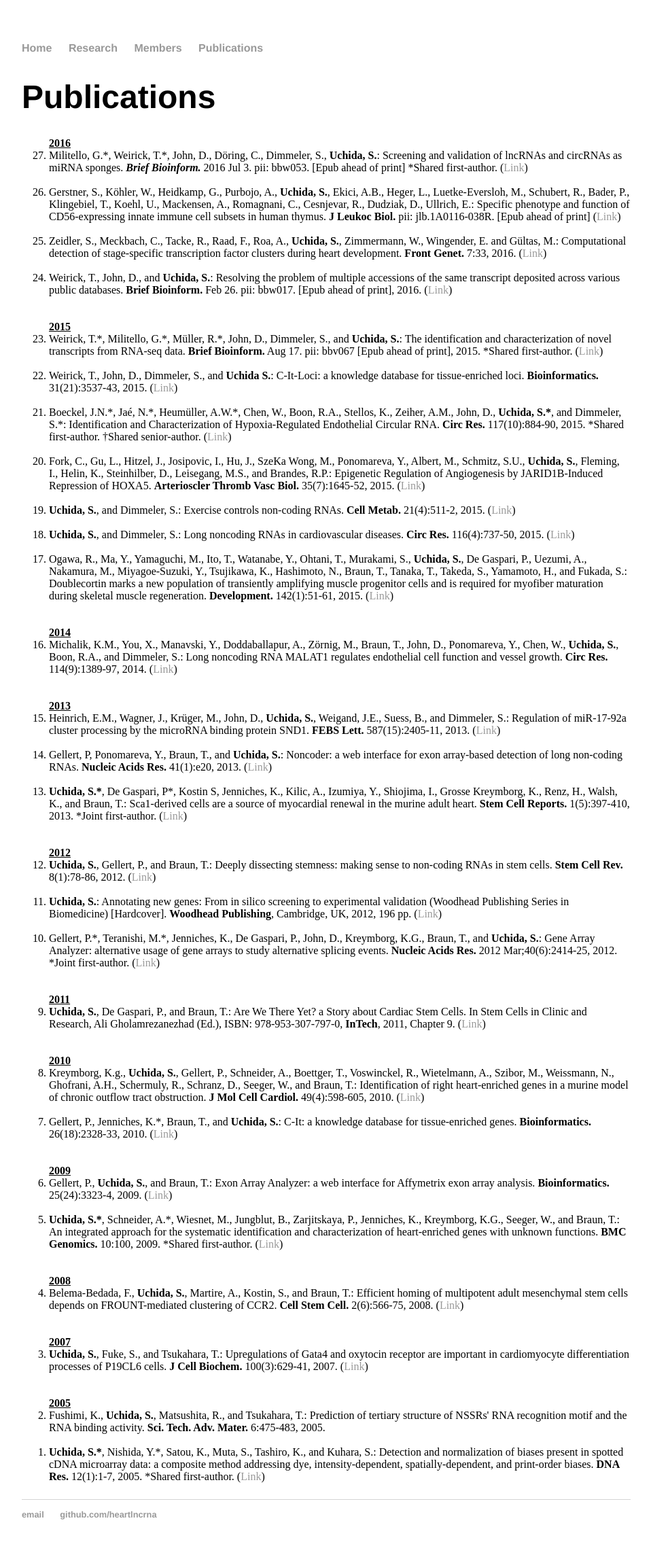
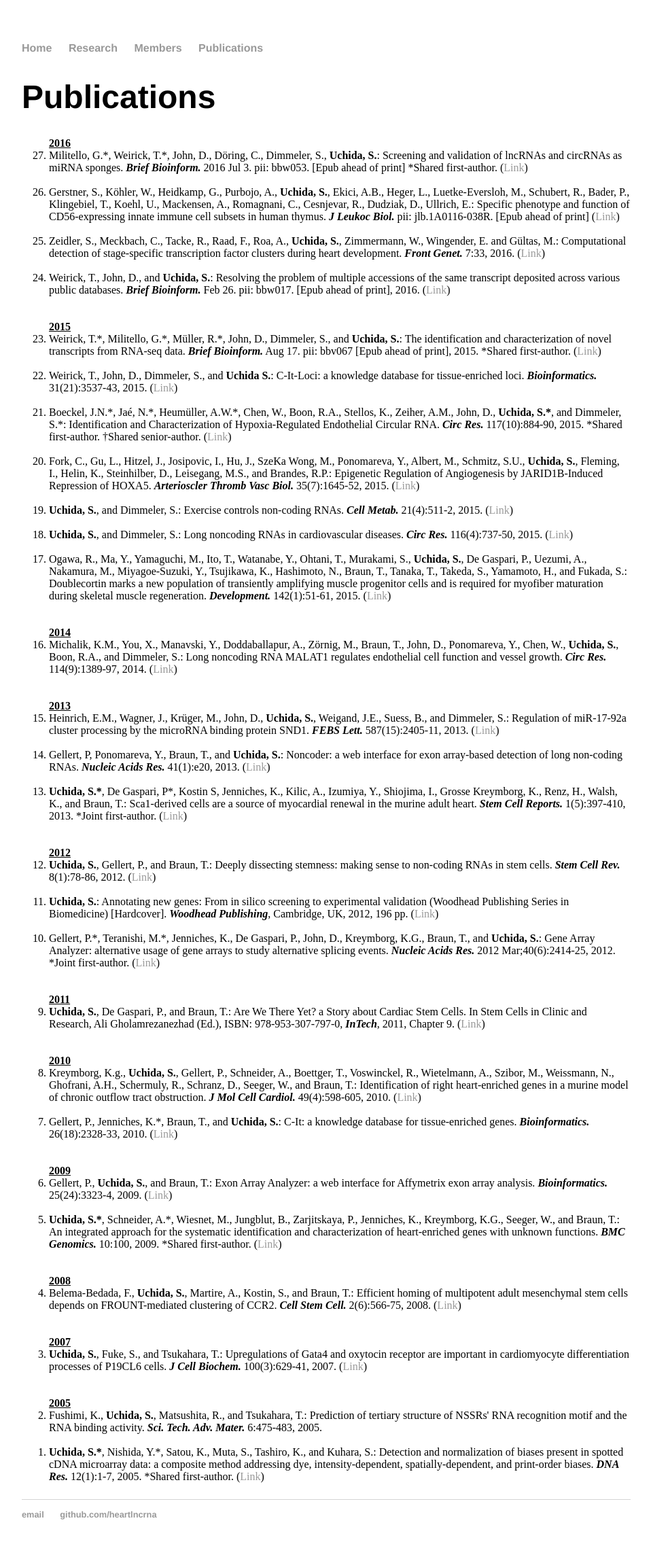
Before and after one commit to heartlncrna/heartlncrna.github.io, a Jekyll site: the page publications/pub_list.html, which Jekyll copies as it is, in a window 1280 px wide. Shown: the whole page at 68% size, without its empty margins (160-1118 px from the left). Built offline with Jekyll 4.4.1, drawn with Linux system fonts in a browser that asks for light colours.

Commit message:
Update pub_list.html

```diff
--- a/publications/pub_list.html
+++ b/publications/pub_list.html
@@ -30,87 +30,87 @@
 			<strong><u> 2016 </u></strong>
 				<li>Militello, G.*, Weirick, T.*, John, D., Döring, C., Dimmeler, S., <b>Uchida, S.</b>: Screening and validation of lncRNAs and circRNAs as miRNA sponges. <b><i>Brief Bioinform.</i></b> 2016 Jul 3. pii: bbw053. [Epub ahead of print] *Shared first-author. (<a href="http://bib.oxfordjournals.org/content/early/2016/07/02/bib.bbw053.abstract"><span class="ptHyperlink">Link</span></a>)</li>
 			<br>
-				<li>Gerstner, S., Köhler, W., Heidkamp, G., Purbojo, A., <b>Uchida, S.</b>, Ekici, A.B., Heger, L., Luetke-Eversloh, M., Schubert, R., Bader, P., Klingebiel, T., Koehl, U., Mackensen, A., Romagnani, C., Cesnjevar, R., Dudziak, D., Ullrich, E.: Specific phenotype and function of CD56-expressing innate immune cell subsets in human thymus. <b>J Leukoc Biol.</b> pii: jlb.1A0116-038R. [Epub ahead of print] (<a href="http://www.jleukbio.org/content/early/2016/06/28/jlb.1A0116-038R.abstract"><span class="ptHyperlink">Link</span></a>)</li>
+				<li>Gerstner, S., Köhler, W., Heidkamp, G., Purbojo, A., <b>Uchida, S.</b>, Ekici, A.B., Heger, L., Luetke-Eversloh, M., Schubert, R., Bader, P., Klingebiel, T., Koehl, U., Mackensen, A., Romagnani, C., Cesnjevar, R., Dudziak, D., Ullrich, E.: Specific phenotype and function of CD56-expressing innate immune cell subsets in human thymus. <b><i>J Leukoc Biol.</i></b> pii: jlb.1A0116-038R. [Epub ahead of print] (<a href="http://www.jleukbio.org/content/early/2016/06/28/jlb.1A0116-038R.abstract"><span class="ptHyperlink">Link</span></a>)</li>
 			<br>
-				<li>Zeidler, S., Meckbach, C., Tacke, R., Raad, F., Roa, A., <b>Uchida, S.</b>, Zimmermann, W., Wingender, E. and Gültas, M.: Computational detection of stage-specific transcription factor clusters during heart development. <b>Front Genet.</b> 7:33, 2016. (<a href="http://journal.frontiersin.org/article/10.3389/fgene.2016.00033/full"><span class="ptHyperlink">Link</span></a>)</li>
+				<li>Zeidler, S., Meckbach, C., Tacke, R., Raad, F., Roa, A., <b>Uchida, S.</b>, Zimmermann, W., Wingender, E. and Gültas, M.: Computational detection of stage-specific transcription factor clusters during heart development. <b><i>Front Genet.</i></b> 7:33, 2016. (<a href="http://journal.frontiersin.org/article/10.3389/fgene.2016.00033/full"><span class="ptHyperlink">Link</span></a>)</li>
 			<br>
-				<li>Weirick, T., John, D., and <b>Uchida, S.</b>: Resolving the problem of multiple accessions of the same transcript deposited across various public databases. <b>Brief Bioinform.</b> Feb 26. pii: bbw017. [Epub ahead of print], 2016. (<a href="http://bib.oxfordjournals.org/content/early/2016/02/20/bib.bbw017.abstract"><span class="ptHyperlink">Link</span></a>)</li>
+				<li>Weirick, T., John, D., and <b>Uchida, S.</b>: Resolving the problem of multiple accessions of the same transcript deposited across various public databases. <b><i>Brief Bioinform.</i></b> Feb 26. pii: bbw017. [Epub ahead of print], 2016. (<a href="http://bib.oxfordjournals.org/content/early/2016/02/20/bib.bbw017.abstract"><span class="ptHyperlink">Link</span></a>)</li>
 			<br>
 			<br>
 
 			<strong><u> 2015 </u></strong>
-				<li>Weirick, T.*, Militello, G.*, Müller, R.*, John, D., Dimmeler, S., and <b>Uchida, S.</b>: The identification and characterization of novel transcripts from RNA-seq data. <b>Brief Bioinform.</b> Aug 17. pii: bbv067 [Epub ahead of print], 2015. *Shared first-author. (<a href="http://bib.oxfordjournals.org/content/early/2015/08/13/bib.bbv067.abstract"><span class="ptHyperlink">Link</span></a>)</li>
+				<li>Weirick, T.*, Militello, G.*, Müller, R.*, John, D., Dimmeler, S., and <b>Uchida, S.</b>: The identification and characterization of novel transcripts from RNA-seq data. <b><i>Brief Bioinform.</i></b> Aug 17. pii: bbv067 [Epub ahead of print], 2015. *Shared first-author. (<a href="http://bib.oxfordjournals.org/content/early/2015/08/13/bib.bbv067.abstract"><span class="ptHyperlink">Link</span></a>)</li>
 			<br>
-				<li>Weirick, T., John, D., Dimmeler, S., and <b>Uchida S.</b>: C-It-Loci: a knowledge database for tissue-enriched loci. <b>Bioinformatics.</b> 31(21):3537-43, 2015. (<a href="http://bioinformatics.oxfordjournals.org/content/31/21/3537.long"><span class="ptHyperlink">Link</span></a>)</li>
+				<li>Weirick, T., John, D., Dimmeler, S., and <b>Uchida S.</b>: C-It-Loci: a knowledge database for tissue-enriched loci. <b><i>Bioinformatics.</i></b> 31(21):3537-43, 2015. (<a href="http://bioinformatics.oxfordjournals.org/content/31/21/3537.long"><span class="ptHyperlink">Link</span></a>)</li>
 			<br>
-				<li>Boeckel, J.N.*, Jaé, N.*, Heumüller, A.W.*, Chen, W., Boon, R.A., Stellos, K., Zeiher, A.M., John, D., <b>Uchida, S.*</b>, and Dimmeler, S.*: Identification and Characterization of Hypoxia-Regulated Endothelial Circular RNA. <b>Circ Res.</b> 117(10):884-90, 2015. *Shared first-author. †Shared senior-author. (<a href="http://circres.ahajournals.org/content/117/10/884.long"><span class="ptHyperlink">Link</span></a>)</li>
+				<li>Boeckel, J.N.*, Jaé, N.*, Heumüller, A.W.*, Chen, W., Boon, R.A., Stellos, K., Zeiher, A.M., John, D., <b>Uchida, S.*</b>, and Dimmeler, S.*: Identification and Characterization of Hypoxia-Regulated Endothelial Circular RNA. <b><i>Circ Res.</i></b> 117(10):884-90, 2015. *Shared first-author. †Shared senior-author. (<a href="http://circres.ahajournals.org/content/117/10/884.long"><span class="ptHyperlink">Link</span></a>)</li>
 			<br>
-				<li>Fork, C., Gu, L., Hitzel, J., Josipovic, I., Hu, J., SzeKa Wong, M., Ponomareva, Y., Albert, M., Schmitz, S.U., <b>Uchida, S.</b>, Fleming, I., Helin, K., Steinhilber, D., Leisegang, M.S., and Brandes, R.P.: Epigenetic Regulation of Angiogenesis by JARID1B-Induced Repression of HOXA5. <b>Arterioscler Thromb Vasc Biol.</b> 35(7):1645-52, 2015. (<a href="http://atvb.ahajournals.org/content/35/7/1645.long"><span class="ptHyperlink">Link</span></a>)</li>
+				<li>Fork, C., Gu, L., Hitzel, J., Josipovic, I., Hu, J., SzeKa Wong, M., Ponomareva, Y., Albert, M., Schmitz, S.U., <b>Uchida, S.</b>, Fleming, I., Helin, K., Steinhilber, D., Leisegang, M.S., and Brandes, R.P.: Epigenetic Regulation of Angiogenesis by JARID1B-Induced Repression of HOXA5. <b><i>Arterioscler Thromb Vasc Biol.</i></b> 35(7):1645-52, 2015. (<a href="http://atvb.ahajournals.org/content/35/7/1645.long"><span class="ptHyperlink">Link</span></a>)</li>
 			<br>
-				<li><b>Uchida, S.</b>, and Dimmeler, S.: Exercise controls non-coding RNAs. <b>Cell Metab.</b> 21(4):511-2, 2015. (<a href="http://www.sciencedirect.com/science/article/pii/S1550413115001175"><span class="ptHyperlink">Link</span></a>)</li>
+				<li><b>Uchida, S.</b>, and Dimmeler, S.: Exercise controls non-coding RNAs. <b><i>Cell Metab.</i></b> 21(4):511-2, 2015. (<a href="http://www.sciencedirect.com/science/article/pii/S1550413115001175"><span class="ptHyperlink">Link</span></a>)</li>
 			<br>
-				<li><b>Uchida, S.</b>, and Dimmeler, S.: Long noncoding RNAs in cardiovascular diseases. <b>Circ Res.</b> 116(4):737-50, 2015. (<a href="http://circres.ahajournals.org/content/116/4/737.long"><span class="ptHyperlink">Link</span></a>)</li>
+				<li><b>Uchida, S.</b>, and Dimmeler, S.: Long noncoding RNAs in cardiovascular diseases. <b><i>Circ Res.</i></b> 116(4):737-50, 2015. (<a href="http://circres.ahajournals.org/content/116/4/737.long"><span class="ptHyperlink">Link</span></a>)</li>
 			<br>
-				<li>Ogawa, R., Ma, Y., Yamaguchi, M., Ito, T., Watanabe, Y., Ohtani, T., Murakami, S., <b>Uchida, S.</b>, De Gaspari, P., Uezumi, A., Nakamura, M., Miyagoe-Suzuki, Y., Tsujikawa, K., Hashimoto, N., Braun, T., Tanaka, T., Takeda, S., Yamamoto, H., and Fukada, S.: Doublecortin marks a new population of transiently amplifying muscle progenitor cells and is required for myofiber maturation during skeletal muscle regeneration. <b>Development.</b> 142(1):51-61, 2015. (<a href="http://dev.biologists.org/content/142/1/51.long"><span class="ptHyperlink">Link</span></a>)</li>
+				<li>Ogawa, R., Ma, Y., Yamaguchi, M., Ito, T., Watanabe, Y., Ohtani, T., Murakami, S., <b>Uchida, S.</b>, De Gaspari, P., Uezumi, A., Nakamura, M., Miyagoe-Suzuki, Y., Tsujikawa, K., Hashimoto, N., Braun, T., Tanaka, T., Takeda, S., Yamamoto, H., and Fukada, S.: Doublecortin marks a new population of transiently amplifying muscle progenitor cells and is required for myofiber maturation during skeletal muscle regeneration. <b><i>Development.</i></b> 142(1):51-61, 2015. (<a href="http://dev.biologists.org/content/142/1/51.long"><span class="ptHyperlink">Link</span></a>)</li>
 			<br>
 			<br>
 
 			<strong><u> 2014 </u></strong>
-				<li>Michalik, K.M., You, X., Manavski, Y., Doddaballapur, A., Zörnig, M., Braun, T., John, D., Ponomareva, Y., Chen, W., <b>Uchida, S.</b>, Boon, R.A., and Dimmeler, S.: Long noncoding RNA MALAT1 regulates endothelial cell function and vessel growth. <b>Circ Res.</b> 114(9):1389-97, 2014. (<a href="http://circres.ahajournals.org/content/114/9/1389.long"><span class="ptHyperlink">Link</span></a>)</li>
+				<li>Michalik, K.M., You, X., Manavski, Y., Doddaballapur, A., Zörnig, M., Braun, T., John, D., Ponomareva, Y., Chen, W., <b>Uchida, S.</b>, Boon, R.A., and Dimmeler, S.: Long noncoding RNA MALAT1 regulates endothelial cell function and vessel growth. <b><i>Circ Res.</i></b> 114(9):1389-97, 2014. (<a href="http://circres.ahajournals.org/content/114/9/1389.long"><span class="ptHyperlink">Link</span></a>)</li>
 			<br>
 			<br>
 
 			<strong><u> 2013 </u></strong>
-				<li>Heinrich, E.M., Wagner, J., Krüger, M., John, D., <b>Uchida, S.</b>, Weigand, J.E., Suess, B., and Dimmeler, S.: Regulation of miR-17-92a cluster processing by the microRNA binding protein SND1. <b>FEBS Lett.</b> 587(15):2405-11, 2013. (<a href="http://www.sciencedirect.com/science/article/pii/S0014579313004547"><span class="ptHyperlink">Link</span></a>)</li>
+				<li>Heinrich, E.M., Wagner, J., Krüger, M., John, D., <b>Uchida, S.</b>, Weigand, J.E., Suess, B., and Dimmeler, S.: Regulation of miR-17-92a cluster processing by the microRNA binding protein SND1. <b><i>FEBS Lett.</i></b> 587(15):2405-11, 2013. (<a href="http://www.sciencedirect.com/science/article/pii/S0014579313004547"><span class="ptHyperlink">Link</span></a>)</li>
 			<br>
-				<li>Gellert, P, Ponomareva, Y., Braun, T., and <b>Uchida, S.</b>: Noncoder: a web interface for exon array-based detection of long non-coding RNAs. <b>Nucleic Acids Res.</b> 41(1):e20, 2013. (<a href="http://nar.oxfordjournals.org/content/41/1/e20.long"><span class="ptHyperlink">Link</span></a>)</li>
+				<li>Gellert, P, Ponomareva, Y., Braun, T., and <b>Uchida, S.</b>: Noncoder: a web interface for exon array-based detection of long non-coding RNAs. <b><i>Nucleic Acids Res.</i></b> 41(1):e20, 2013. (<a href="http://nar.oxfordjournals.org/content/41/1/e20.long"><span class="ptHyperlink">Link</span></a>)</li>
 			<br>
-				<li><b>Uchida, S.*</b>, De Gaspari, P*, Kostin S, Jenniches, K., Kilic, A., Izumiya, Y., Shiojima, I., Grosse Kreymborg, K., Renz, H., Walsh, K., and Braun, T.: Sca1-derived cells are a source of myocardial renewal in the murine adult heart. <b>Stem Cell Reports.</b> 1(5):397-410, 2013. *Joint first-author. (<a href="http://www.sciencedirect.com/science/article/pii/S221367111300091X"><span class="ptHyperlink">Link</span></a>)</li>
+				<li><b>Uchida, S.*</b>, De Gaspari, P*, Kostin S, Jenniches, K., Kilic, A., Izumiya, Y., Shiojima, I., Grosse Kreymborg, K., Renz, H., Walsh, K., and Braun, T.: Sca1-derived cells are a source of myocardial renewal in the murine adult heart. <b><i>Stem Cell Reports.</i></b> 1(5):397-410, 2013. *Joint first-author. (<a href="http://www.sciencedirect.com/science/article/pii/S221367111300091X"><span class="ptHyperlink">Link</span></a>)</li>
 			<br>
 			<br>
 
 			<strong><u> 2012 </u></strong>
-				<li><b>Uchida, S.</b>, Gellert, P., and Braun, T.: Deeply dissecting stemness: making sense to non-coding RNAs in stem cells. <b>Stem Cell Rev.</b> 8(1):78-86, 2012. (<a href="http://link.springer.com/article/10.1007%2Fs12015-011-9294-y"><span class="ptHyperlink">Link</span></a>)</li>
+				<li><b>Uchida, S.</b>, Gellert, P., and Braun, T.: Deeply dissecting stemness: making sense to non-coding RNAs in stem cells. <b><i>Stem Cell Rev.</i></b> 8(1):78-86, 2012. (<a href="http://link.springer.com/article/10.1007%2Fs12015-011-9294-y"><span class="ptHyperlink">Link</span></a>)</li>
 			<br>
-				<li><b>Uchida, S.</b>: Annotating new genes: From in silico screening to experimental validation (Woodhead Publishing Series in Biomedicine) [Hardcover]. <b>Woodhead Publishing</b>, Cambridge, UK, 2012, 196 pp. (<a href="http://store.elsevier.com/Annotating-New-Genes/Shizuka-Uchida/isbn-9781908818126/"><span class="ptHyperlink">Link</span></a>)</li>
+				<li><b>Uchida, S.</b>: Annotating new genes: From in silico screening to experimental validation (Woodhead Publishing Series in Biomedicine) [Hardcover]. <b><i>Woodhead Publishing</i></b>, Cambridge, UK, 2012, 196 pp. (<a href="http://store.elsevier.com/Annotating-New-Genes/Shizuka-Uchida/isbn-9781908818126/"><span class="ptHyperlink">Link</span></a>)</li>
 			<br>
-				<li>Gellert, P.*, Teranishi, M.*, Jenniches, K., De Gaspari, P., John, D., Kreymborg, K.G., Braun, T., and <b>Uchida, S.</b>: Gene Array Analyzer: alternative usage of gene arrays to study alternative splicing events. <b>Nucleic Acids Res.</b> 2012 Mar;40(6):2414-25, 2012. *Joint first-author. (<a href="http://nar.oxfordjournals.org/content/40/6/2414.long"><span class="ptHyperlink">Link</span></a>)</li>
+				<li>Gellert, P.*, Teranishi, M.*, Jenniches, K., De Gaspari, P., John, D., Kreymborg, K.G., Braun, T., and <b>Uchida, S.</b>: Gene Array Analyzer: alternative usage of gene arrays to study alternative splicing events. <b><i>Nucleic Acids Res.</i></b> 2012 Mar;40(6):2414-25, 2012. *Joint first-author. (<a href="http://nar.oxfordjournals.org/content/40/6/2414.long"><span class="ptHyperlink">Link</span></a>)</li>
 			<br>
 			<br>
 
 			<strong><u> 2011 </u></strong>
-				<li><b>Uchida, S.</b>, De Gaspari, P., and Braun, T.: Are We There Yet? a Story about Cardiac Stem Cells. In Stem Cells in Clinic and Research, Ali Gholamrezanezhad (Ed.), ISBN: 978-953-307-797-0, <b>InTech</b>, 2011, Chapter 9. (<a href="http://www.intechopen.com/books/howtoreference/stem-cells-in-clinic-and-research/are-we-there-yet-a-story-about-cardiac-stem-cells"><span class="ptHyperlink">Link</span></a>)</li>
+				<li><b>Uchida, S.</b>, De Gaspari, P., and Braun, T.: Are We There Yet? a Story about Cardiac Stem Cells. In Stem Cells in Clinic and Research, Ali Gholamrezanezhad (Ed.), ISBN: 978-953-307-797-0, <b><i>InTech</i></b>, 2011, Chapter 9. (<a href="http://www.intechopen.com/books/howtoreference/stem-cells-in-clinic-and-research/are-we-there-yet-a-story-about-cardiac-stem-cells"><span class="ptHyperlink">Link</span></a>)</li>
 			<br>
 			<br>
 
 			<strong><u> 2010 </u></strong>
-				<li>Kreymborg, K.g., <b>Uchida, S.</b>, Gellert, P., Schneider, A., Boettger, T., Voswinckel, R., Wietelmann, A., Szibor, M., Weissmann, N., Ghofrani, A.H., Schermuly, R., Schranz, D., Seeger, W., and Braun, T.: Identification of right heart-enriched genes in a murine model of chronic outflow tract obstruction. <b>J Mol Cell Cardiol.</b> 49(4):598-605, 2010. (<a href="http://www.sciencedirect.com/science/article/pii/S0022282810002798"><span class="ptHyperlink">Link</span></a>)</li>
+				<li>Kreymborg, K.g., <b>Uchida, S.</b>, Gellert, P., Schneider, A., Boettger, T., Voswinckel, R., Wietelmann, A., Szibor, M., Weissmann, N., Ghofrani, A.H., Schermuly, R., Schranz, D., Seeger, W., and Braun, T.: Identification of right heart-enriched genes in a murine model of chronic outflow tract obstruction. <b><i>J Mol Cell Cardiol.</i></b> 49(4):598-605, 2010. (<a href="http://www.sciencedirect.com/science/article/pii/S0022282810002798"><span class="ptHyperlink">Link</span></a>)</li>
 			<br>
-				<li>Gellert, P., Jenniches, K.*, Braun, T., and <b>Uchida, S.</b>: C-It: a knowledge database for tissue-enriched genes. <b>Bioinformatics.</b> 26(18):2328-33, 2010. (<a href="http://bioinformatics.oxfordjournals.org/content/26/18/2328.long"><span class="ptHyperlink">Link</span></a>)</li>
+				<li>Gellert, P., Jenniches, K.*, Braun, T., and <b>Uchida, S.</b>: C-It: a knowledge database for tissue-enriched genes. <b><i>Bioinformatics.</i></b> 26(18):2328-33, 2010. (<a href="http://bioinformatics.oxfordjournals.org/content/26/18/2328.long"><span class="ptHyperlink">Link</span></a>)</li>
 			<br>
 			<br>
 
 			<strong><u> 2009 </u></strong>
-				<li>Gellert, P., <b>Uchida, S.</b>, and Braun, T.: Exon Array Analyzer: a web interface for Affymetrix exon array analysis. <b>Bioinformatics.</b> 25(24):3323-4, 2009. (<a href="http://bioinformatics.oxfordjournals.org/content/25/24/3323.long"><span class="ptHyperlink">Link</span></a>)</li>
+				<li>Gellert, P., <b>Uchida, S.</b>, and Braun, T.: Exon Array Analyzer: a web interface for Affymetrix exon array analysis. <b><i>Bioinformatics.</i></b> 25(24):3323-4, 2009. (<a href="http://bioinformatics.oxfordjournals.org/content/25/24/3323.long"><span class="ptHyperlink">Link</span></a>)</li>
 			<br>
-				<li><b>Uchida, S.*</b>, Schneider, A.*, Wiesnet, M., Jungblut, B., Zarjitskaya, P., Jenniches, K., Kreymborg, K.G., Seeger, W., and Braun, T.: An integrated approach for the systematic identification and characterization of heart-enriched genes with unknown functions. <b>BMC Genomics.</b> 10:100, 2009. *Shared first-author. (<a href="http://www.biomedcentral.com/1471-2164/10/100"><span class="ptHyperlink">Link</span></a>)</li>
+				<li><b>Uchida, S.*</b>, Schneider, A.*, Wiesnet, M., Jungblut, B., Zarjitskaya, P., Jenniches, K., Kreymborg, K.G., Seeger, W., and Braun, T.: An integrated approach for the systematic identification and characterization of heart-enriched genes with unknown functions. <b><i>BMC Genomics.</i></b> 10:100, 2009. *Shared first-author. (<a href="http://www.biomedcentral.com/1471-2164/10/100"><span class="ptHyperlink">Link</span></a>)</li>
 			<br>
 			<br>
 
 			<strong><u> 2008 </u></strong>
-				<li>Belema-Bedada, F., <b>Uchida, S.</b>, Martire, A., Kostin, S., and Braun, T.: Efficient homing of multipotent adult mesenchymal stem cells depends on FROUNT-mediated clustering of CCR2. <b>Cell Stem Cell.</b> 2(6):566-75, 2008. (<a href="http://www.sciencedirect.com/science/article/pii/S193459090800115X"><span class="ptHyperlink">Link</span></a>)</li>
+				<li>Belema-Bedada, F., <b>Uchida, S.</b>, Martire, A., Kostin, S., and Braun, T.: Efficient homing of multipotent adult mesenchymal stem cells depends on FROUNT-mediated clustering of CCR2. <b><i>Cell Stem Cell.</i></b> 2(6):566-75, 2008. (<a href="http://www.sciencedirect.com/science/article/pii/S193459090800115X"><span class="ptHyperlink">Link</span></a>)</li>
 			<br>
 			<br>
 
 			<strong><u> 2007 </u></strong>
-				<li><b>Uchida, S.</b>, Fuke, S., and Tsukahara, T.: Upregulations of Gata4 and oxytocin receptor are important in cardiomyocyte differentiation processes of P19CL6 cells. <b>J Cell Biochem.</b> 100(3):629-41, 2007. (<a href="http://onlinelibrary.wiley.com/doi/10.1002/jcb.21094/abstract?systemMessage=Wiley+Online+Library+will+have+be+unavailable+on+Saturday+5th+December+from+10:00-14:00+GMT+/+05:00-09:00+EST+/+18:00-22:00+SGT+for+essential+maintenance.+Apologies+for+the+inconvenience."><span class="ptHyperlink">Link</span></a>)</li>
+				<li><b>Uchida, S.</b>, Fuke, S., and Tsukahara, T.: Upregulations of Gata4 and oxytocin receptor are important in cardiomyocyte differentiation processes of P19CL6 cells. <b><i>J Cell Biochem.</i></b> 100(3):629-41, 2007. (<a href="http://onlinelibrary.wiley.com/doi/10.1002/jcb.21094/abstract?systemMessage=Wiley+Online+Library+will+have+be+unavailable+on+Saturday+5th+December+from+10:00-14:00+GMT+/+05:00-09:00+EST+/+18:00-22:00+SGT+for+essential+maintenance.+Apologies+for+the+inconvenience."><span class="ptHyperlink">Link</span></a>)</li>
 			<br>
 			<br>
 
 			<strong><u> 2005 </u></strong>
-				<li>Fushimi, K., <b>Uchida, S.</b>, Matsushita, R., and Tsukahara, T.: Prediction of tertiary structure of NSSRs' RNA recognition motif and the RNA binding activity. <b>Sci. Tech. Adv. Mater.</b> 6:475-483, 2005.</li>
+				<li>Fushimi, K., <b>Uchida, S.</b>, Matsushita, R., and Tsukahara, T.: Prediction of tertiary structure of NSSRs' RNA recognition motif and the RNA binding activity. <b><i>Sci. Tech. Adv. Mater.</i></b> 6:475-483, 2005.</li>
 			<br>
-				<li><b>Uchida, S.*</b>, Nishida, Y.*, Satou, K., Muta, S., Tashiro, K., and Kuhara, S.: Detection and normalization of biases present in spotted cDNA microarray data: a composite method addressing dye, intensity-dependent, spatially-dependent, and print-order biases. <b>DNA Res.</b> 12(1):1-7, 2005. *Shared first-author. (<a href="http://dnaresearch.oxfordjournals.org/content/12/1/1.long"><span class="ptHyperlink">Link</span></a>)</li>
+				<li><b>Uchida, S.*</b>, Nishida, Y.*, Satou, K., Muta, S., Tashiro, K., and Kuhara, S.: Detection and normalization of biases present in spotted cDNA microarray data: a composite method addressing dye, intensity-dependent, spatially-dependent, and print-order biases. <b><i>DNA Res.</i></b> 12(1):1-7, 2005. *Shared first-author. (<a href="http://dnaresearch.oxfordjournals.org/content/12/1/1.long"><span class="ptHyperlink">Link</span></a>)</li>
 
 			</ol>
 			</p>
```
